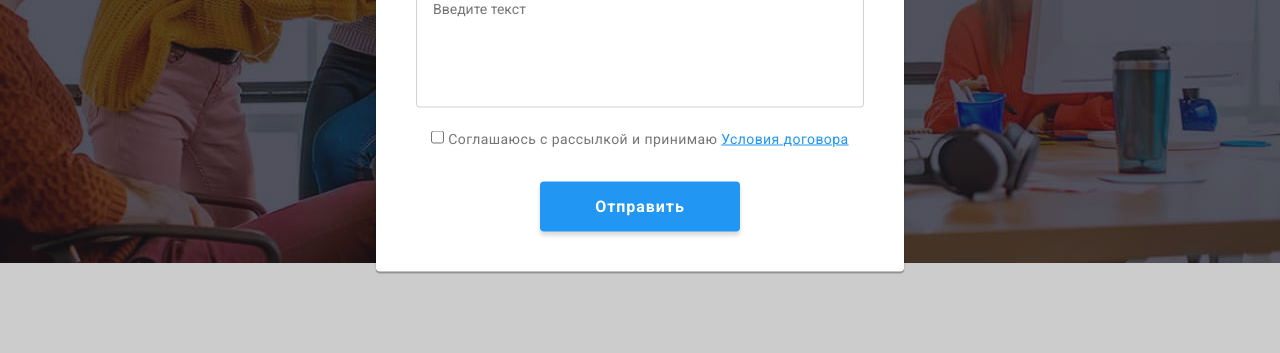
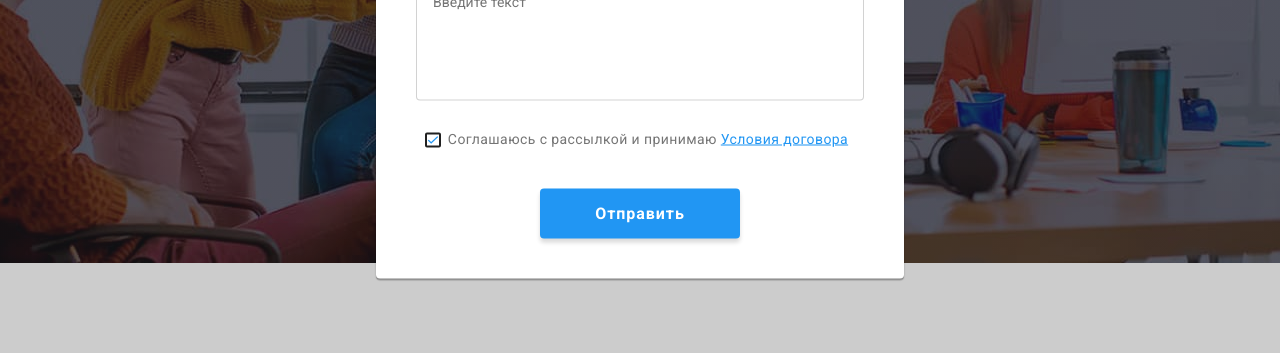
Before and after one commit to Olegstad/goit-markup-hw-06, a plain HTML site: page index.html in a window 1280 px wide. Both pictures are taken after a click on the button "Заказать услугу". Shown: the part 419-772 px from the top of the page. Drawn offline with nearby package versions, Linux system fonts and the light colour scheme.

Commit message:
Добавляет чекбокс в форму

```diff
--- a/css/styles.css
+++ b/css/styles.css
@@ -394,11 +394,34 @@ h1, h2, h3, h4, p {
     resize: none;
 }
 
-.modal-checkbox {
+.modal-checkbox-label {
+    display: flex;
+    justify-content: center;
+    align-items: center;
     margin-bottom: 30px;
 }
 
+.checkbox-input {
+    appearance: none;
+}
+
+.checkbox-custom {
+    display: inline-flex;
+    justify-content: center;
+    align-items: center;
+    width: 16px;
+    height: 15px;
+    border: 2px solid var(--main-text-color);
+    border-radius: 2px;
+
+}
+
+.checkbox-svg {
+    fill: var(--accent-text-color)
+}
+
 .checkbox-text {
+    margin: 7px;
     font-weight: 400;
     font-size: 14px;
     line-height: 1.7;
@@ -422,7 +445,7 @@ h1, h2, h3, h4, p {
     line-height: 1.88;
     letter-spacing: 0.06em;
     color: var(--title-text-color);
-    background:var(--accent-bg-color);
+    background-color:var(--accent-bg-color);
     box-shadow: 0px 4px 4px rgba(0, 0, 0, 0.15);
     border-radius: 4px;
     border: none;
@@ -431,7 +454,7 @@ h1, h2, h3, h4, p {
 
 .modal-form-btn:hover,
 .modal-form-btn:focus {
-
+    background-color: #188CE8;
 }
 
 /* Advantages section */
--- a/index.html
+++ b/index.html
@@ -128,8 +128,13 @@
                     </span>
                   </div>
                 </div>
-                <label class="modal-checkbox"
-                  ><input class="checkbox-input" type="checkbox" name="checkbox" />
+                <label class="modal-checkbox-label">
+                  <input class="checkbox-input" type="checkbox" name="user-agreement" />
+                  <span class="checkbox-custom">
+                    <svg class="checkbox-svg" width="16" height="15">
+                      <use href="./images/icons.svg#icon-check-mark-modal"></use>
+                    </svg>
+                  </span>
                   <span class="checkbox-text"
                     >Соглашаюсь с рассылкой и принимаю
                     <a href="" class="checkbox-link" target="_blank">Условия договора</a></span
```
